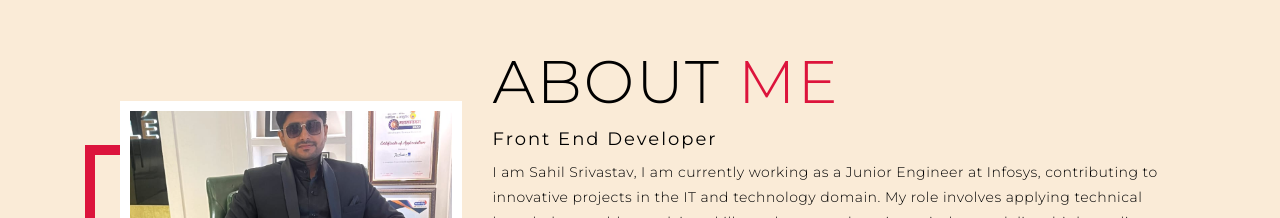
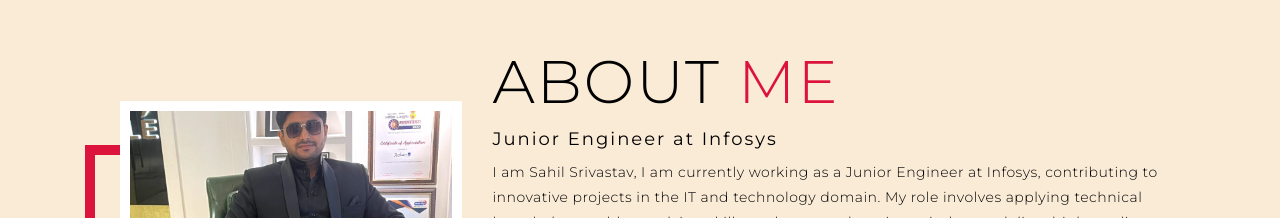
Before and after one commit to Sahil20012001/Sahil_Srivastav_Portfolio, a plain HTML site: page index.html in a window 1280 px wide. Shown: the part 4317-4535 px from the top of the page. Drawn offline with Linux system fonts and the light colour scheme.

Commit message:
Update index.html

```diff
--- a/index.html
+++ b/index.html
@@ -177,7 +177,7 @@
       </div>
       <div class="col-right">
         <h1 class="section-title">About <span>me</span></h1>
-        <h2>Front End Developer</h2>
+        <h2>Junior Engineer at Infosys</h2>
         <p>I am Sahil Srivastav, I am currently working as a Junior Engineer at Infosys, contributing to innovative projects in the IT and technology domain. My role involves applying technical knowledge, problem-solving skills, and a strong learning mindset to deliver high-quality solutions that meet client needs.
 
 With a background in VLSI Engineering, I am passionate about technology, continuous learning, and building solutions that create real business impact. At Infosys, I am gaining hands-on experience in industry-leading tools, methodologies, and collaborative work environments, which are helping me grow both professionally and personally.
```
